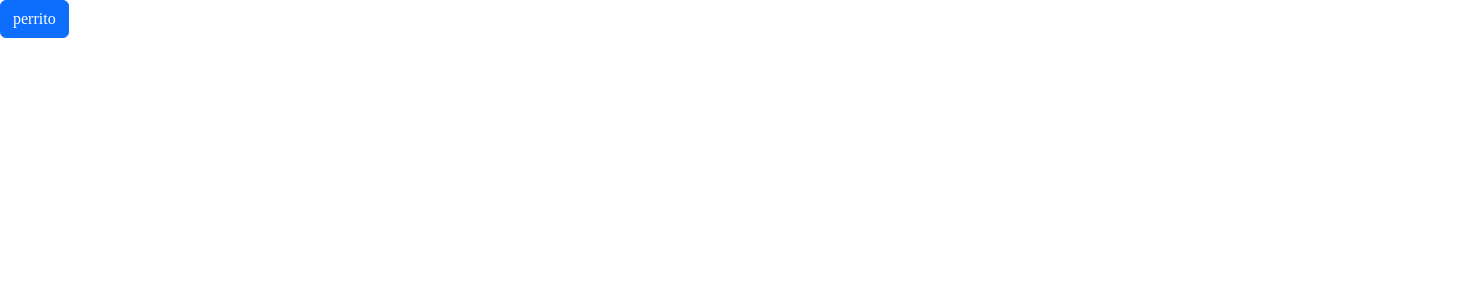
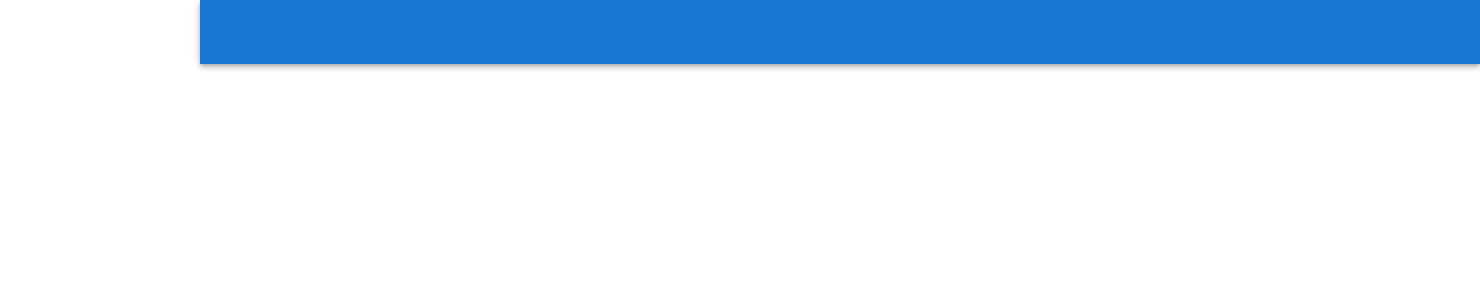
Before and after one commit to AlejoC98/React-PokeApp, a React (Create React App) app: page / in a window 1280 px wide. Shown: the top 300 px of the page, 1480 px wide, since content can reach past the window. Built offline with nearby package versions, Linux system fonts and the light colour scheme; a web font is replaced by a local one.

Commit message:
I'm creating the top bar using material ui package for react

```diff
--- a/src/App.js
+++ b/src/App.js
@@ -1,5 +1,5 @@
 
-import {colorModeContext, useMode} from "./theme";
+import {ColorModeContext, useMode} from "./theme";
 import { CssBaseline, ThemeProvider } from "@mui/material";
 import TopBar from "./views/global/TopBar";
 
@@ -7,7 +7,7 @@ function App() {
   const [theme, colorMode] = useMode();
 
   return (
-    <colorModeContext.Provider value={colorMode}>
+    <ColorModeContext.Provider value={colorMode}>
       <ThemeProvider theme={theme}>
         <CssBaseline />
         <div className="app">
@@ -16,7 +16,7 @@ function App() {
           </main>
         </div>
       </ThemeProvider>
-    </colorModeContext.Provider>
+    </ColorModeContext.Provider>
   );
 }
 
--- a/src/theme.js
+++ b/src/theme.js
@@ -192,7 +192,7 @@ export const themeSettings = (mode) => {
 };
 
 // Context for color mode
-export const colorModeContext = createContext({
+export const ColorModeContext = createContext({
     toggleColorMode : () => {}
 });
 
--- a/src/views/global/TopBar.jsx
+++ b/src/views/global/TopBar.jsx
@@ -1,8 +1,40 @@
+import { Box, IconButton, Menu, MenuItem, AppBar, useTheme, Toolbar, InputBase } from "@mui/material";
+import { Container } from "@mui/system";
+import MenuIcon from '@mui/icons-material/Menu';
+import { useContext } from "react";
+import { ColorModeContext, tokens } from "../../theme";
+import SearchIcon from "@mui/icons-material/Search";
+
 const TopBar = () => {
+
+  const theme = useTheme();
+  const colors = tokens(theme.pallet.mode);
+  const colorMode = useContext(ColorModeContext);
+
   return (
-    <nav>
-      <button className="btn btn-primary">perrito</button>
-    </nav>
+    <Box display="flex" position="relative" justifyContent="space-between" backgroundColor={colors.spacecadet[500]} left={200}>
+      <AppBar position="static">
+        <Container maxWidth="x1">
+          <Toolbar>
+            <Box flexGrow={1} display={{ xs:'flex', md: 'none'}}>
+              <IconButton size="large" aria-label="User" aria-controls="menu-appbar" aria-haspopup="true" color="inherit">
+                <MenuIcon />
+              </IconButton>
+              <Menu id="menu-appbar"anchorOrigin={{ vertical: "bottom", horizontal: 'left'}}>
+
+              </Menu>
+            </Box>
+            <Box>
+              <InputBase>
+                <IconButton>
+                  <SearchIcon/>
+                </IconButton>
+              </InputBase>
+            </Box>
+          </Toolbar>
+        </Container>
+      </AppBar>
+    </Box>
   )
 }
 
```
Also changed, not shown: src/views/global/LeftBar.jsx (+9 -3 lines).
